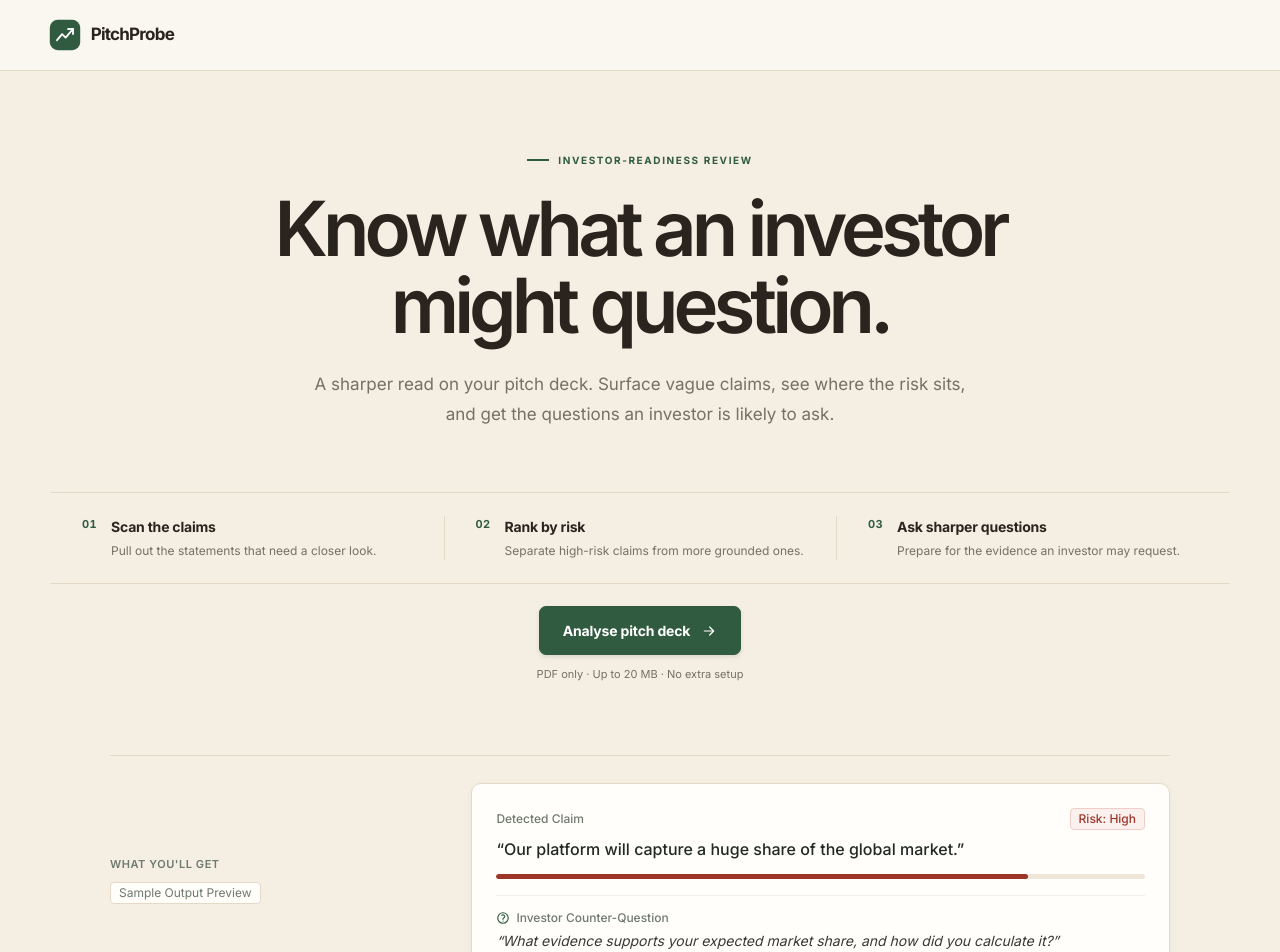
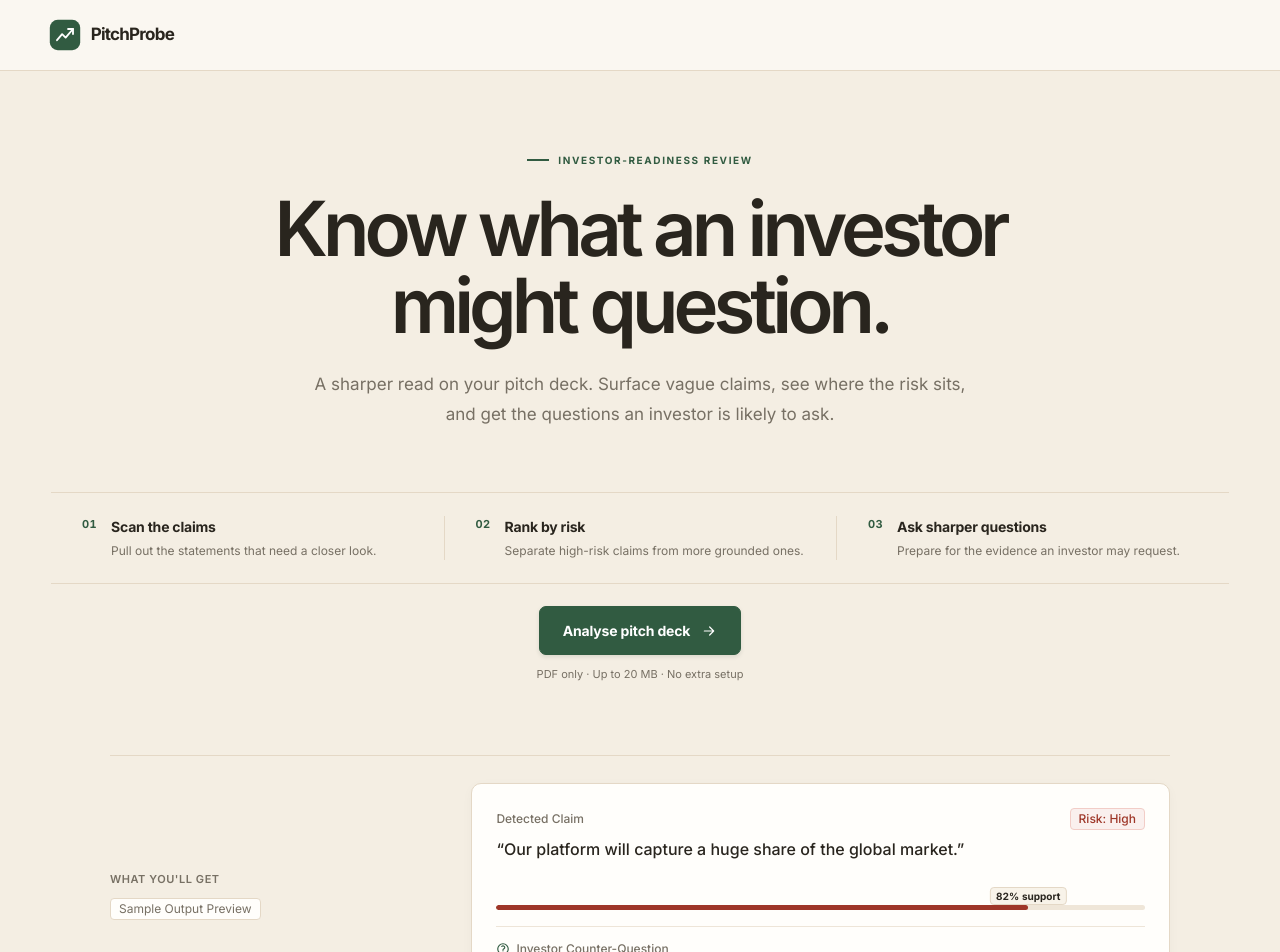
Before and after one commit to divyanshsaxena2209/pitchprobe, a Next.js app: page / in a window 1280 px wide. Shown: the top 952 px of the page. Built offline with nearby package versions, Linux system fonts and the light colour scheme.

Commit message:
Apply beige-white palette and percentage marker to sample progress timeline

```diff
--- a/src/components/ProductExample.tsx
+++ b/src/components/ProductExample.tsx
@@ -8,21 +8,21 @@ export default function ProductExample() {
       <div className="preview-heading">
         <span
           id="example-output-heading"
-          className="text-[11px] font-semibold tracking-wider text-[#6F7970] uppercase"
+          className="text-[11px] font-semibold tracking-wider text-[#777064] uppercase"
         >
           WHAT YOU&apos;LL GET
         </span>
-        <span className="text-xs text-[#6F7970] bg-[#F3F6F1] border border-[#DCE4D9] px-2 py-0.5 rounded">
+        <span className="text-xs text-[#777064] bg-[#F4EEE3] border border-[#E4D8C6] px-2 py-0.5 rounded">
           Sample Output Preview
         </span>
       </div>
 
       {/* Compact Example Card */}
-      <div className="preview-card rounded-xl bg-white border border-[#DCE4D9] p-5 sm:p-6 text-left">
+      <div className="preview-card rounded-xl bg-white border border-[#E4D8C6] p-5 sm:p-6 text-left">
         {/* Claim Block */}
         <div className="mb-4">
           <div className="flex items-center justify-between gap-3 mb-1.5">
-            <span className="text-xs font-medium text-[#6F7970]">
+            <span className="text-xs font-medium text-[#777064]">
               Detected Claim
             </span>
             {/* Risk Badge */}
@@ -30,22 +30,25 @@ export default function ProductExample() {
               Risk: High
             </span>
           </div>
-          <p className="text-sm sm:text-base font-medium text-[#202922] leading-relaxed mb-3">
+          <p className="text-sm sm:text-base font-medium text-[#29251E] leading-relaxed mb-3">
             &ldquo;Our platform will capture a huge share of the global market.&rdquo;
           </p>
 
           {/* Static confidence bar for the preview */}
-          <div className="confidence-bar-track">
-            <div
-              className="confidence-bar-fill confidence-bar-fill--high"
-              style={{ width: "82%" }}
-            />
+          <div className="confidence-timeline">
+            <span className="confidence-bar-value" style={{ left: "82%" }}>82% support</span>
+            <div className="confidence-bar-track" role="meter" aria-valuemin={0} aria-valuemax={100} aria-valuenow={82} aria-label="Sample relative model support">
+              <div
+                className="confidence-bar-fill confidence-bar-fill--high"
+                style={{ width: "82%" }}
+              />
+            </div>
           </div>
         </div>
 
         {/* Counter Question Block */}
-        <div className="pt-3.5 border-t border-[#F0EFEB]">
-          <div className="flex items-center gap-1.5 mb-1 text-xs font-medium text-[#6F7970]">
+        <div className="pt-3.5 border-t border-[#EEE5D8]">
+          <div className="flex items-center gap-1.5 mb-1 text-xs font-medium text-[#777064]">
             <svg
               className="w-3.5 h-3.5 text-[#315B41]"
               fill="none"
@@ -61,7 +64,7 @@ export default function ProductExample() {
             </svg>
             Investor Counter-Question
           </div>
-          <p className="text-xs sm:text-sm text-[#383935] leading-relaxed italic">
+          <p className="text-xs sm:text-sm text-[#4C453A] leading-relaxed italic">
             &ldquo;What evidence supports your expected market share, and how did you calculate it?&rdquo;
           </p>
         </div>
```
